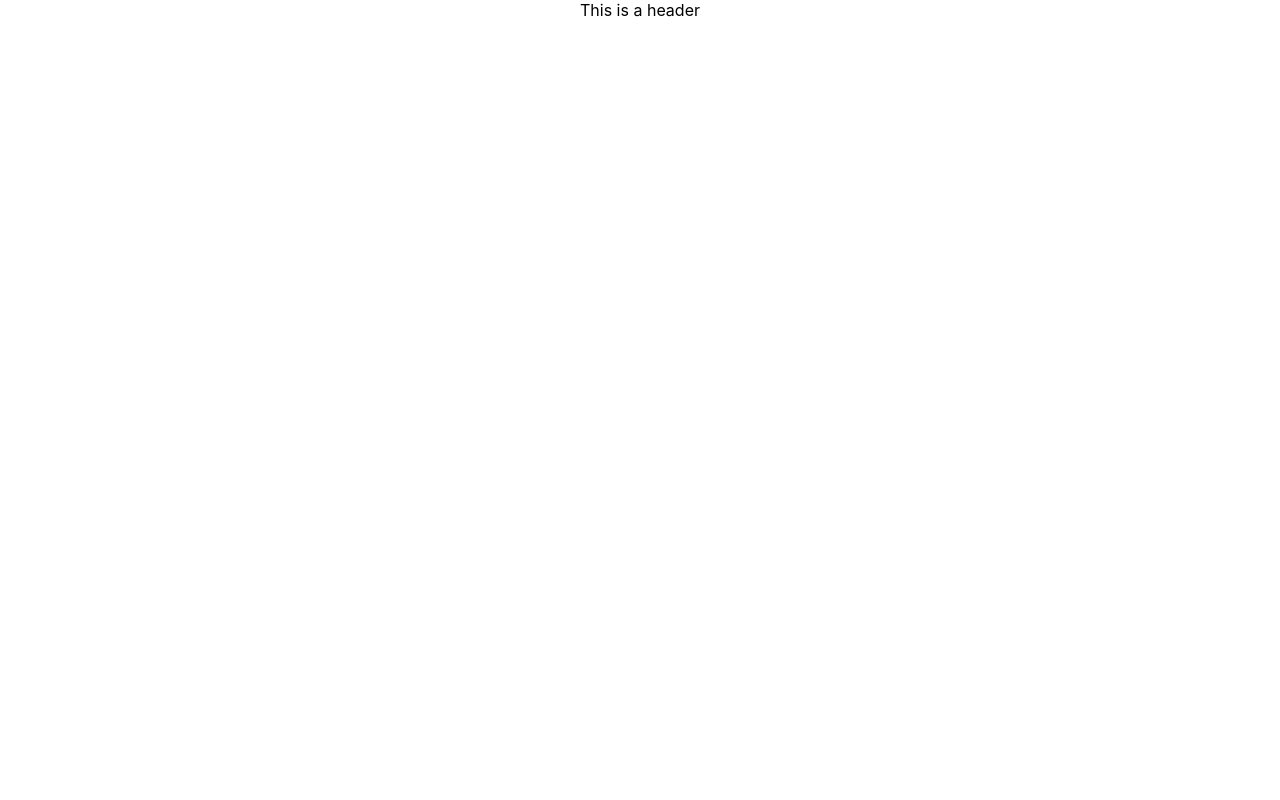
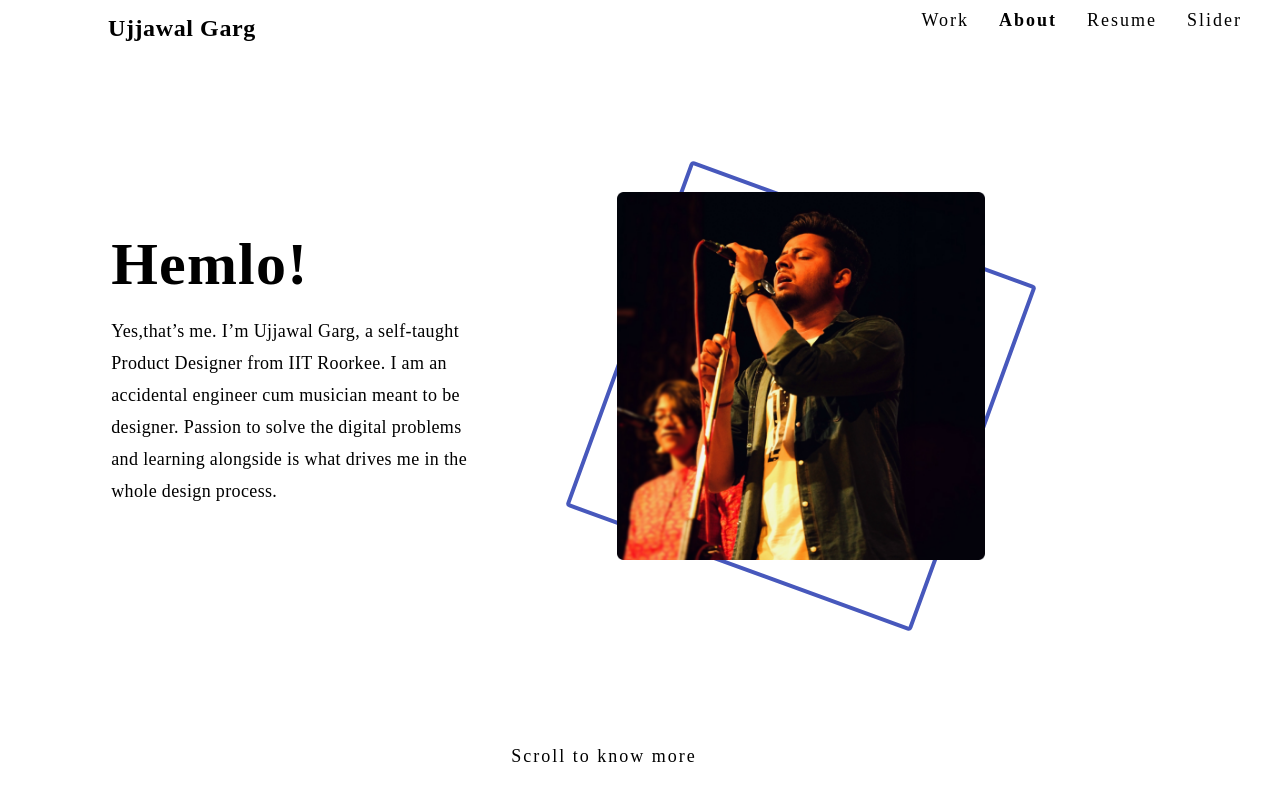
Before and after one commit to Shukshi/Portfoilo, a React (Create React App) app: page / in a window 1280 px wide. Built offline with nearby package versions, Linux system fonts and the light colour scheme.

Commit message:
about-us page

```diff
--- a/public/index.html
+++ b/public/index.html
@@ -28,7 +28,7 @@
   </head>
   <body>
     <noscript>You need to enable JavaScript to run this app.</noscript>
-    <div id="root"></div>
+    <div id="root" ></div>
     <!--
       This HTML file is a template.
       If you open it directly in the browser, you will see an empty page.
--- a/src/App.js
+++ b/src/App.js
@@ -1,5 +1,3 @@
-import logo from './logo.svg';
-import './App.css';
 import HomePage from './home-page';
 function App() {
   return (
--- /dev/null
+++ b/src/components/banner/banner.css
@@ -0,0 +1,78 @@
+.container{
+    width: 100%;
+    height: 90vh;
+    display: flex;
+    justify-content: center;
+    position: relative;
+}
+
+.innerContainer{
+    display: flex;
+    justify-content: space-between;
+    position: relative;
+    width: 90%;
+    height: 90vh;
+}
+
+.textContainer{
+    position: relative;
+    width: 100%;
+    margin: 200px 0 0 40px;
+}
+
+.heading{
+    font-family: Poppins;
+    font-size: 60px;
+    font-style: normal;
+    font-weight: 600;
+    line-height: 32px;
+    letter-spacing: 0.02em;
+    text-align: left;
+}
+
+.text{
+    width: 90%;
+    margin-top: 35px;
+    font-family: Poppins;
+    font-size: 18px;
+    font-style: normal;
+    font-weight: 400;
+    line-height: 32px;
+    letter-spacing: 0.02em;
+    text-align: left;
+}
+
+.imageContainer{
+    position: relative;
+    width: 100%;
+    height: 80%;
+    margin: 110px 0 0 100px;
+    align-self: flex-end;
+}
+.boundary{
+    position: absolute;
+    z-index: 2;
+    border-color: #4758BC;
+    border-style: solid;
+    border-width: 4px;
+    height: 360px;
+    width: 360px;
+    margin-top: 20px;
+    border-radius: 4px;
+    -ms-transform: rotate(20deg); /* IE 9 */
+    transform: rotate(20deg);
+
+}
+.image{
+    position: absolute;
+    z-index: 3;
+    height: 368px;
+    width: 368px;
+}
+.scrolling{
+    position: relative;
+    display: flex;
+    white-space: nowrap;
+    align-self: flex-end;
+    right: 40vw;
+}
--- /dev/null
+++ b/src/components/banner/index.js
@@ -0,0 +1,34 @@
+import React from 'react';
+import ReactDOM from "react-dom";
+import './banner.css';
+function Banner() {
+  return (
+    <div className="container">
+        <div className="innerContainer">
+            <div className="textContainer">
+                <div className="heading">
+                    Hemlo!
+                </div>
+                <div className="text">
+                    Yes,that’s me. I’m Ujjawal Garg, a self-taught Product Designer from IIT Roorkee. I am an accidental engineer cum musician meant to be designer. Passion to solve the digital problems and learning alongside is what drives me in the whole design process.
+                </div>
+            </div>
+            <div className="imageContainer">
+                <div className="boundary">
+
+                </div>
+                <div>
+                    <img className="image"src="images/Ujjawal.png" />
+                </div>
+
+            </div>
+
+            <div className="scrolling">
+                Scroll to know more
+            </div>
+        </div>
+    </div>
+  );
+}
+
+export default Banner;
--- a/src/components/header.js
+++ /dev/null
@@ -1,11 +0,0 @@
-import React from 'react';
-
-function Header() {
-  return (
-    <div>
-        This is a header
-    </div>
-  );
-}
-
-export default Header;
--- /dev/null
+++ b/src/components/header/header.css
@@ -0,0 +1,57 @@
+.header{
+    width: 100%;
+    display: flex;
+    flex-direction: row;
+}
+*{
+    font-family: Poppins;
+    font-size: 18px;
+    font-style: normal;
+    font-weight: 400;
+    line-height: 24px;
+    letter-spacing: 2px;
+    text-align: left;
+}
+.name{
+    position: relative;
+    font-family: Sen;
+    font-size: 24px;
+    font-style: normal;
+    font-weight: 700;
+    line-height: 40px;
+    letter-spacing: 0.6000000238418579px;
+    text-align: center;
+    left: 100px;
+}
+
+.options{
+    display: flex;
+    flex-direction: row;
+    justify-content: flex-end;
+    margin-left: auto;
+}
+
+.work{
+    padding: 0 30px 0 0px;
+}
+
+.about{
+    padding: 0 30px 0 0px;
+    font-weight: 600;
+}
+
+.resume{
+    padding: 0 30px 0 0px;
+    /* font-family: Metropolis;
+font-size: 18px;
+font-style: normal;
+font-weight: 400;
+line-height: 24px;
+letter-spacing: 2px;
+text-align: left; */
+
+}
+
+.slider{
+    padding: 0 30px 0 0px;
+}
--- /dev/null
+++ b/src/components/header/index.js
@@ -0,0 +1,28 @@
+import React from 'react';
+import "./header.css";
+function Header() {
+  return (
+    <div className="header">
+        <div className="name">
+          Ujjawal Garg
+        </div>
+
+        <div className="options">
+          <div className="work">
+            Work
+          </div>
+          <div className="about">
+            About
+          </div>
+          <div className="resume">
+            Resume
+          </div>
+          <div className="slider">
+            Slider
+          </div>
+        </div>
+    </div>
+  );
+}
+
+export default Header;
--- a/src/home-page.js
+++ b/src/home-page.js
@@ -1,10 +1,11 @@
 import React from 'react';
 import Header from './components/header';
-
+import Banner from './components/banner';
 function HomePage() {
     return (
       <div className="App">
         <Header />
+        <Banner />
       </div>
     );
   }
--- a/src/index.css
+++ /dev/null
@@ -1,13 +0,0 @@
-body {
-  margin: 0;
-  font-family: -apple-system, BlinkMacSystemFont, 'Segoe UI', 'Roboto', 'Oxygen',
-    'Ubuntu', 'Cantarell', 'Fira Sans', 'Droid Sans', 'Helvetica Neue',
-    sans-serif;
-  -webkit-font-smoothing: antialiased;
-  -moz-osx-font-smoothing: grayscale;
-}
-
-code {
-  font-family: source-code-pro, Menlo, Monaco, Consolas, 'Courier New',
-    monospace;
-}
--- a/src/index.js
+++ b/src/index.js
@@ -1,6 +1,5 @@
 import React from 'react';
 import ReactDOM from 'react-dom';
-import './index.css';
 import App from './App';
 import reportWebVitals from './reportWebVitals';
 
```
Also changed, not shown: public/images/Ujjawal.png (added).
